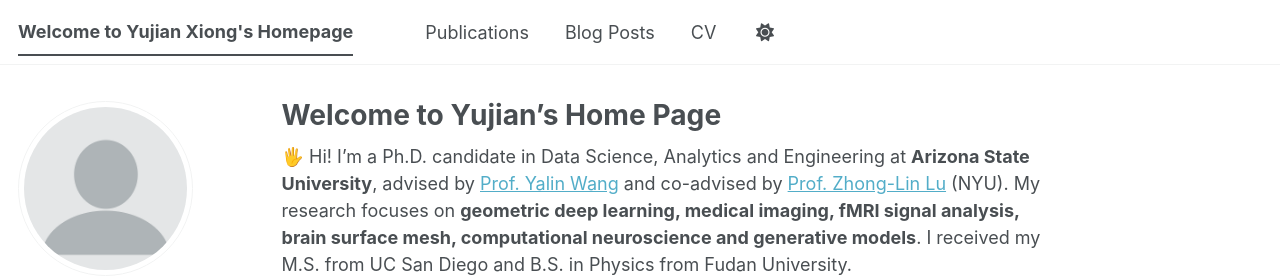
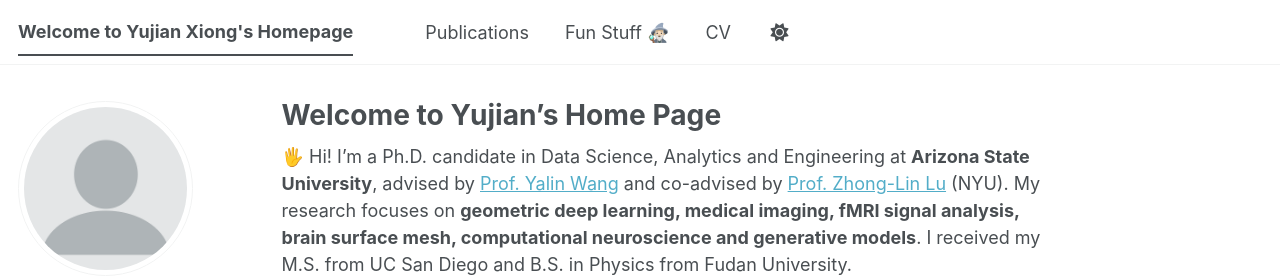
Before and after one commit to PigeonXiong/PigeonXiong.github.io, a Jekyll site: the page built from _pages/about.md, in a window 1280 px wide. Shown: the top 277 px of the page. Built offline with Jekyll 4.4.1, drawn with Linux system fonts in a browser that asks for light colours; some web fonts are replaced; a script bundle is joined from its source files by our own code; library files that are not in the unit come from our copies.

Commit message:
Rename 'Blog Posts' to 'Fun Stuff 🧙🏻‍♂'

```diff
--- a/_data/navigation.yml
+++ b/_data/navigation.yml
@@ -20,7 +20,7 @@ main:
   # - title: "Portfolio"
   #   url: /portfolio/
 
-  - title: "Blog Posts"
+  - title: "Fun Stuff 🧙🏻‍♂"
     url: /year-archive/
 
   - title: "CV"
```
